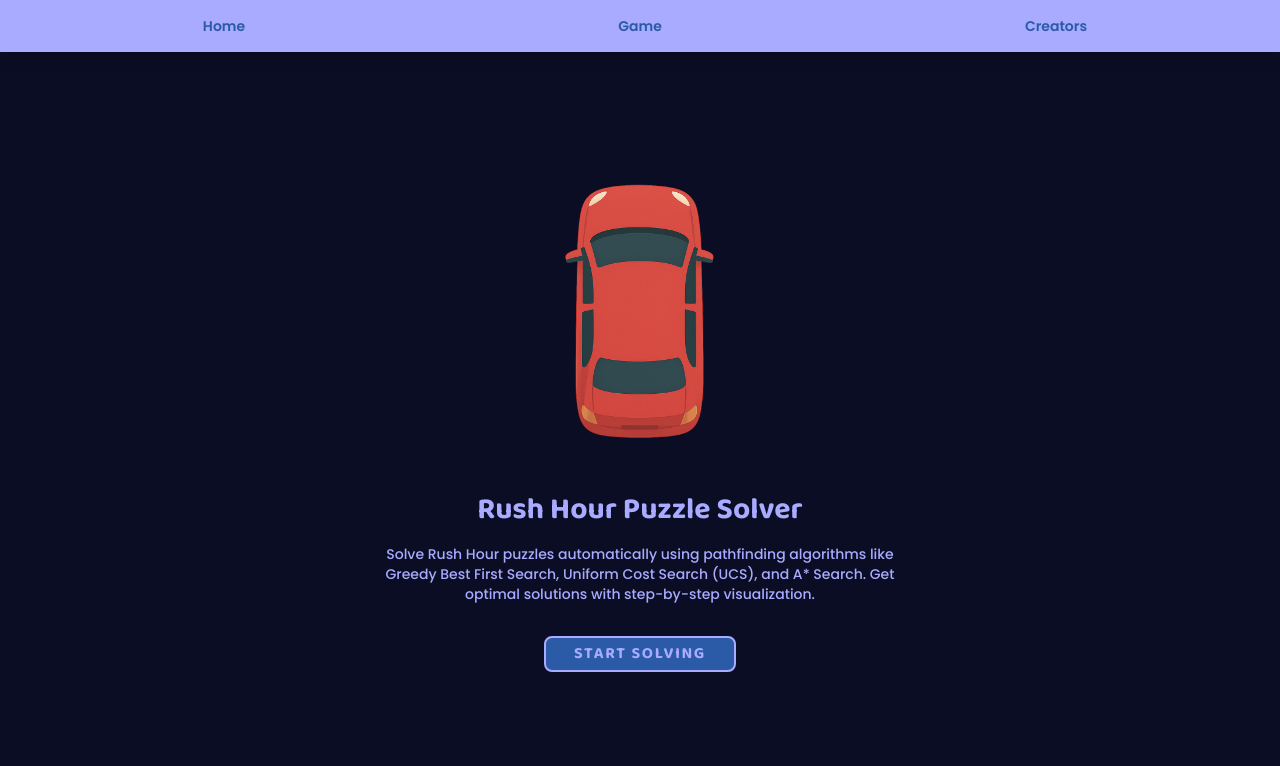
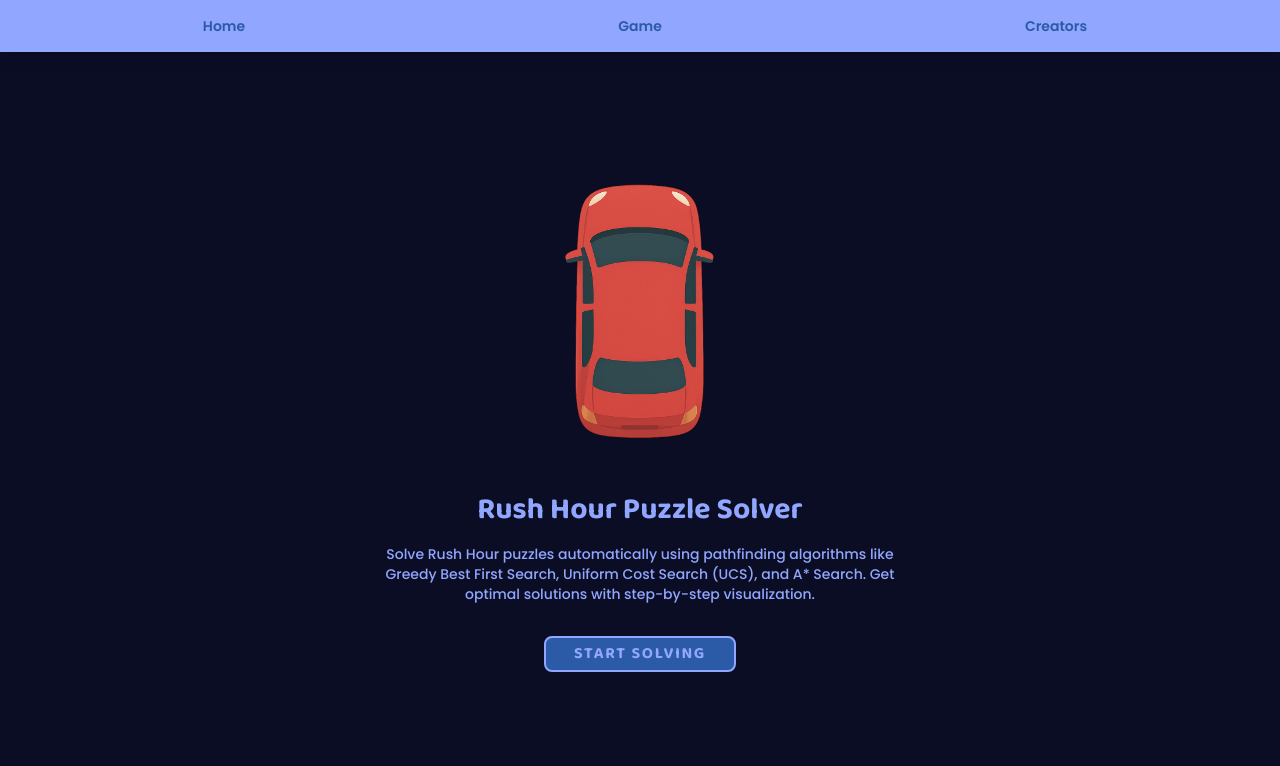
Before and after one commit to SayyakuHajime/Tucil3_13523009, a Next.js app: page / in a window 1280 px wide. Shown: the top 766 px of the page. Built offline with nearby package versions, Linux system fonts and the light colour scheme.

Commit message:
fix: update globar color#2

```diff
--- a/src/app/globals.css
+++ b/src/app/globals.css
@@ -2,10 +2,10 @@
 
 :root {
   --background: #0b0d25;
-  --foreground: #ffffff;
+  --foreground: #e5e5e5;
   --primary: #2b5aa6;
   --primary-hover: #3d207d;
-  --secondary: #a8abff;
+  --secondary: #91a7ff;
   --secondary-hover: #8b92fd;
 }
 
```
